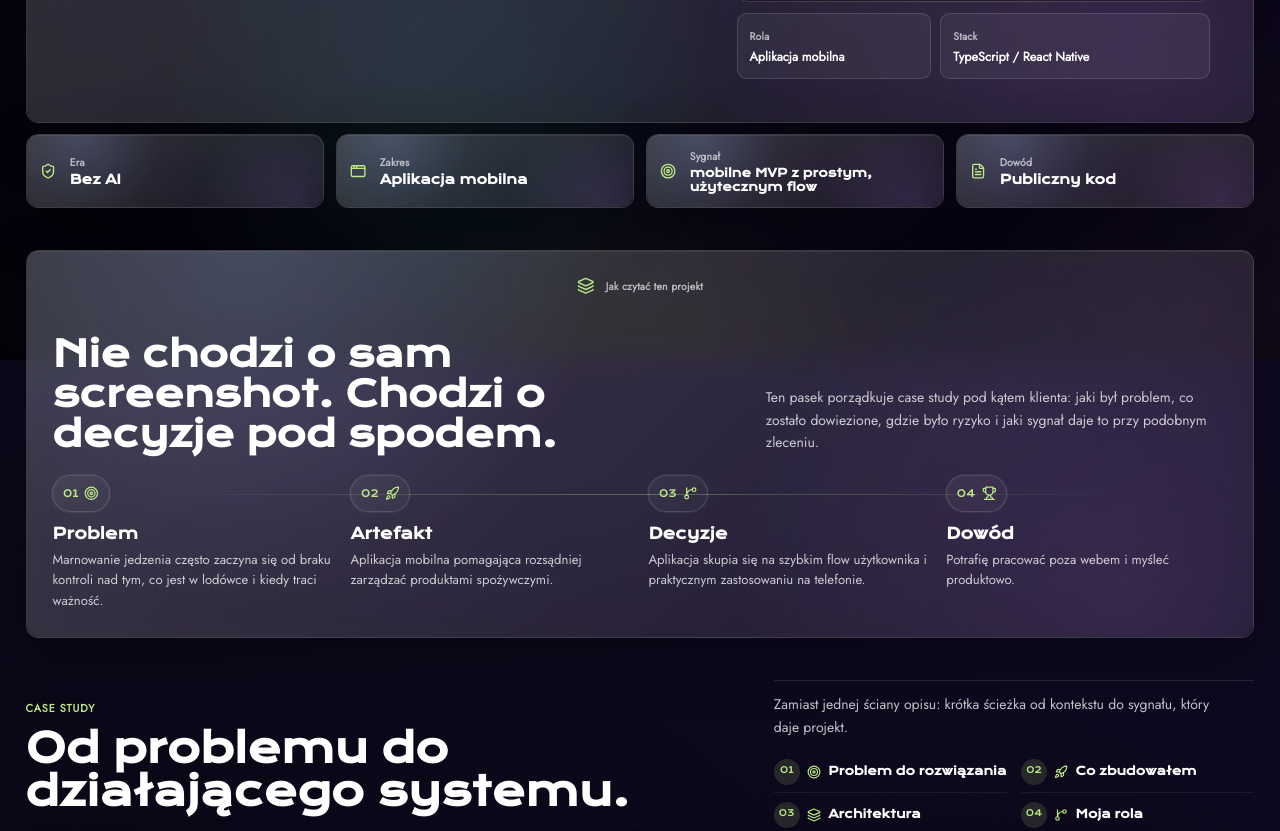
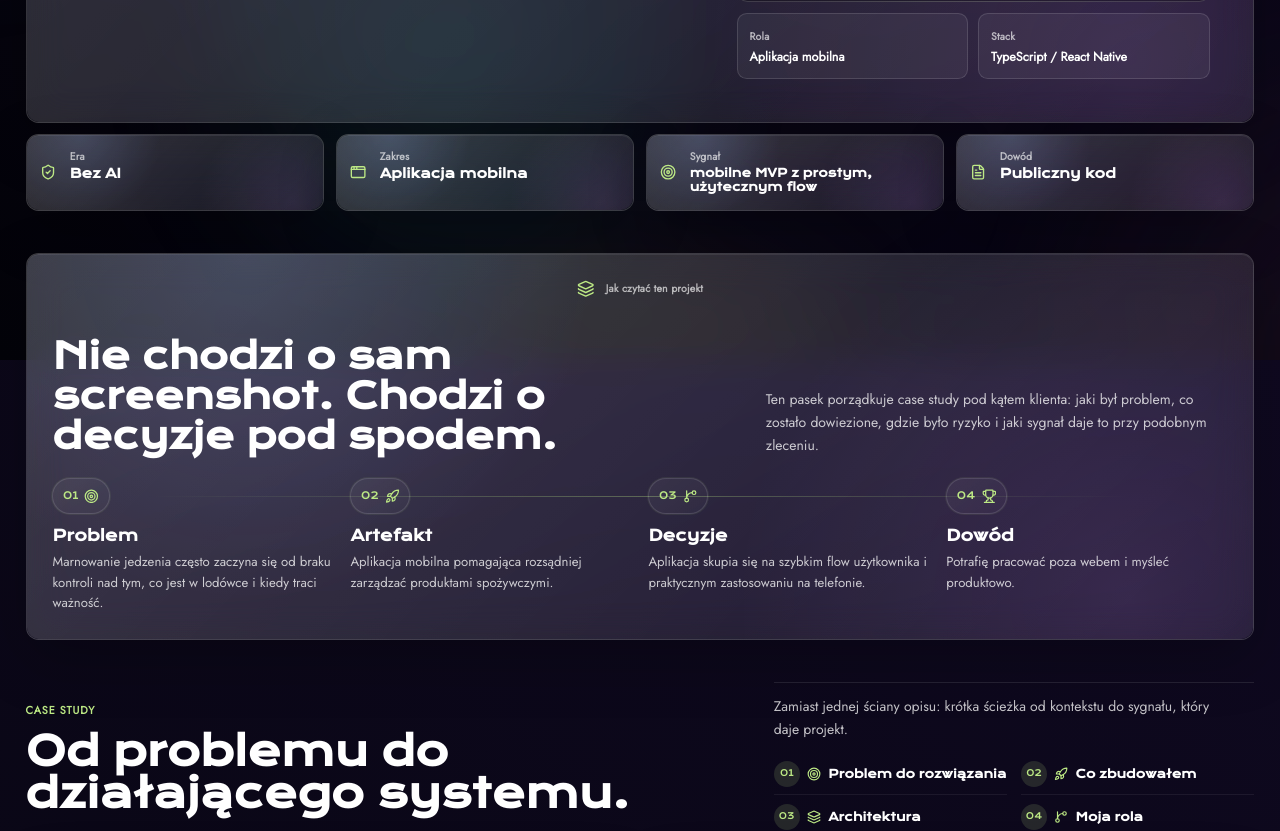
Before and after one commit to dawidbartczak/portfolio, a Next.js app: page /projects/biteback in a window 1280 px wide. Shown: the part 600-1431 px from the top of the page. Built offline with nearby package versions, Linux system fonts and the light colour scheme.

Commit message:
Polish case study card alignment

```diff
--- a/src/components/PortfolioLanding/PortfolioLanding.module.scss
+++ b/src/components/PortfolioLanding/PortfolioLanding.module.scss
@@ -178,6 +178,7 @@
 }
 
 .navScrolled {
+    margin-top: 0;
     border-radius: 0 0 1.15rem 1.15rem;
     transform: translate3d(0, -0.55rem, 0);
 }
--- a/src/components/ProjectPage/ProjectPage.module.scss
+++ b/src/components/ProjectPage/ProjectPage.module.scss
@@ -403,7 +403,7 @@
 
 .stackPanel {
     display: grid;
-    grid-template-columns: minmax(0, 0.72fr) minmax(0, 1fr);
+    grid-template-columns: repeat(2, minmax(0, 1fr));
     gap: 0.7rem;
 }
 
@@ -530,11 +530,13 @@
     display: grid;
     grid-template-areas:
         "icon label"
-        "icon value";
+        "icon value"
+        "icon spacer";
     grid-template-columns: 1.45rem minmax(0, 1fr);
+    grid-template-rows: auto auto minmax(0, 1fr);
     gap: 0.16rem 0.68rem;
-    align-items: center;
-    align-content: center;
+    align-items: start;
+    align-content: stretch;
     height: 100%;
     padding: 0.95rem;
 }
@@ -648,8 +650,10 @@
 }
 
 .storyFlow li span {
+    box-sizing: border-box;
     display: inline-grid;
     place-items: center;
+    align-self: center;
     width: 1.85rem;
     height: 1.85rem;
     border-radius: 999px;
@@ -657,7 +661,9 @@
     color: var(--accent-strong);
     font-family: var(--font-krona-one), sans-serif;
     font-size: 0.64rem;
+    font-variant-numeric: tabular-nums;
     line-height: 1;
+    padding-top: 0.06em;
 }
 
 .storyFlowIcon {
```
Also changed, not shown: 1 other file (tests, documents, lock files or other folders).
